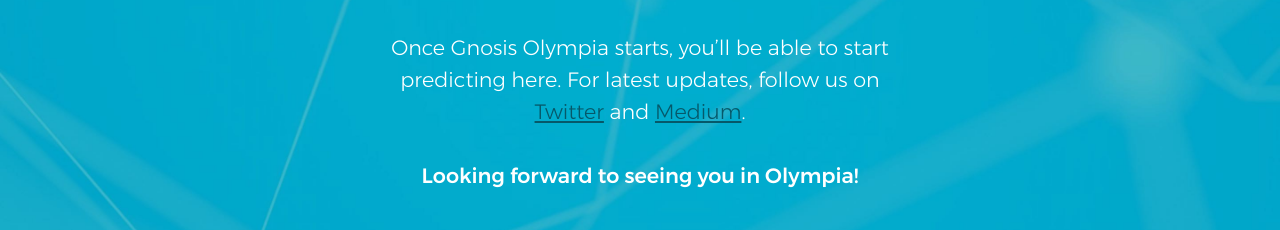
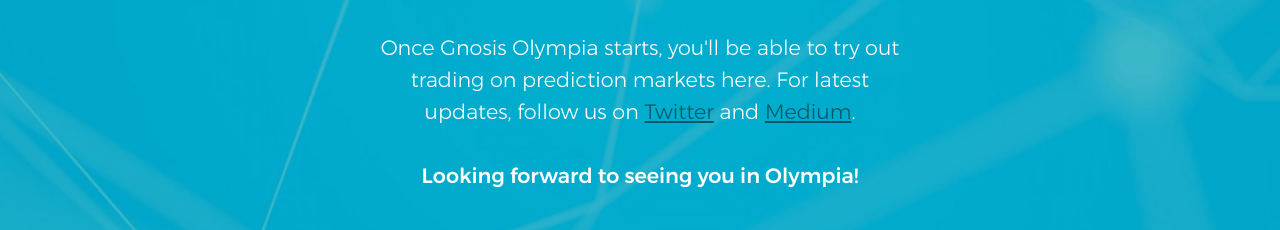
Before and after one commit to cleancoindev/olympia-landing-page, a website: page index.html in a window 1280 px wide. Shown: the part 368-598 px from the top of the page. Drawn offline with Linux system fonts and the light colour scheme; a web font is replaced by a local one.

Commit message:
changed message

```diff
--- a/index.html
+++ b/index.html
@@ -273,7 +273,7 @@
   <span class="logo"></span>
   <span class="content">
     <h1>STARTING SOON</h1>
-    <p>Once Gnosis Olympia starts, you’ll be able to start predicting here. For latest updates, follow us on <a href="https://twitter.com/gnosispm" target="_blank">Twitter</a> and <a href="https://blog.gnosis.pm/" target="_blank">Medium</a>. <br><br><strong>Looking forward to seeing you in Olympia!</strong></p>
+    <p>Once Gnosis Olympia starts, you'll be able to try out trading on prediction markets here. For latest updates, follow us on <a href="https://twitter.com/gnosispm" target="_blank">Twitter</a> and <a href="https://blog.gnosis.pm/" target="_blank">Medium</a>. <br><br><strong>Looking forward to seeing you in Olympia!</strong></p>
   </span>
 
   <span class="social">
```
